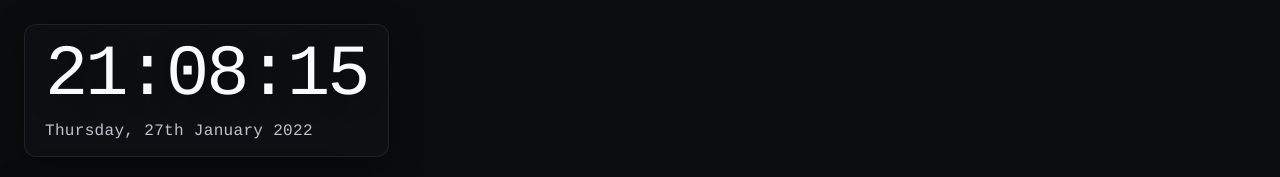
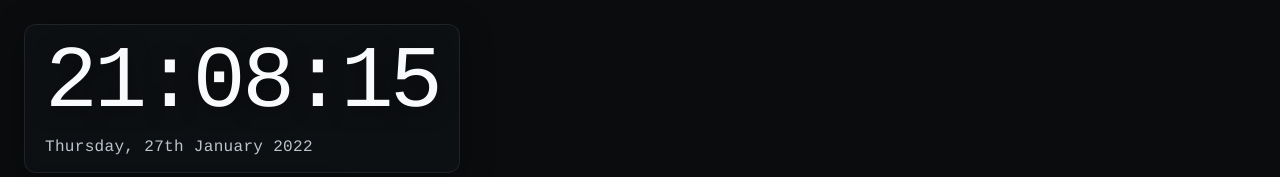
Before and after one commit to SixBytesUnder/infoboard, a Nuxt app: page / in a window 1280 px wide. Shown: the top 177 px of the page. Built offline with nearby package versions, Linux system fonts and the light colour scheme; no server answers.

Commit message:
feat(style): increased time font size

```diff
--- a/app/components/DateTimeCard.vue
+++ b/app/components/DateTimeCard.vue
@@ -31,7 +31,7 @@ const { time, date } = useSystemClock(props.timeFormat, props.dateFormat)
 
 .time-display {
   font-family: var(--font-mono);
-  font-size: 4.5rem;
+  font-size: 5.5rem;
   font-weight: 500;
   line-height: 1;
   letter-spacing: -0.04em;
```
